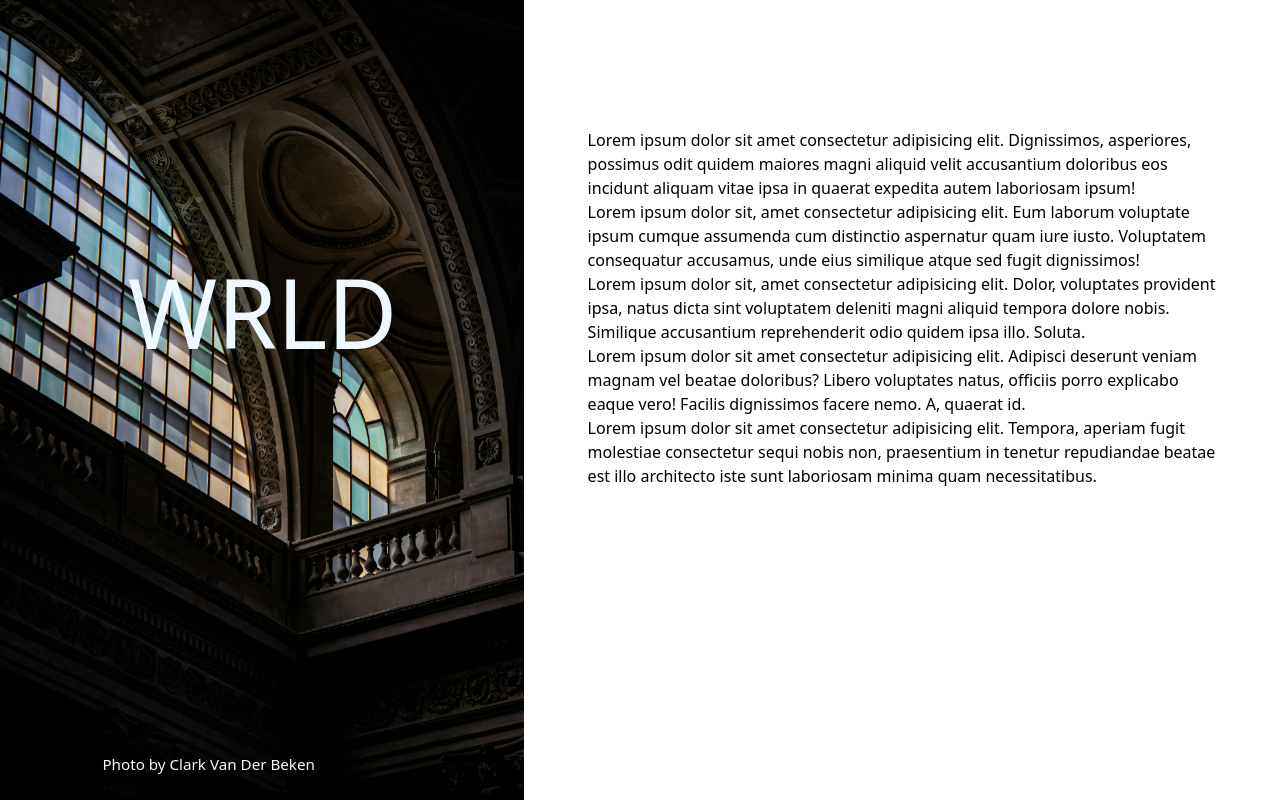
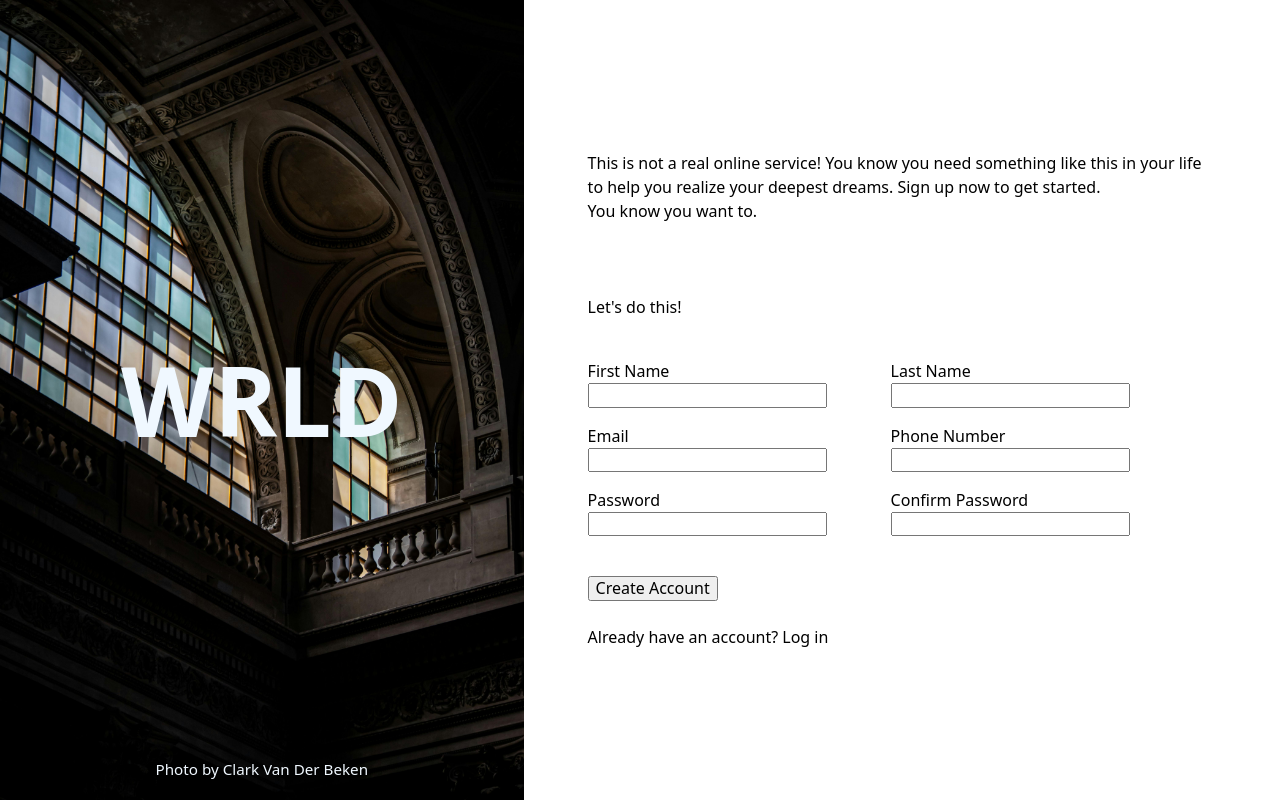
Before and after one commit to zemrwantstolearncoding/odin-sign-up-form, a website: page index.html in a window 1280 px wide. Drawn offline with nearby package versions, Linux system fonts and the light colour scheme.

Commit message:
Needs a ton of css. Otherwise immaculate.

```diff
--- a/index.html
+++ b/index.html
@@ -14,11 +14,52 @@
             <p class="pic-credit">Photo by <a href="https://www.pexels.com/photo/intricate-neo-classical-church-interior-in-paris-32431789/">Clark Van Der Beken</a></p>
         </div>
         <div class="sign-up-section">
-            <h1>Lorem ipsum dolor sit amet consectetur adipisicing elit. Dignissimos, asperiores, possimus odit quidem maiores magni aliquid velit accusantium doloribus eos incidunt aliquam vitae ipsa in quaerat expedita autem laboriosam ipsum!</h1>
-            <h2>Lorem ipsum dolor sit, amet consectetur adipisicing elit. Eum laborum voluptate ipsum cumque assumenda cum distinctio aspernatur quam iure iusto. Voluptatem consequatur accusamus, unde eius similique atque sed fugit dignissimos!</h2>
-            <h3>Lorem ipsum dolor sit, amet consectetur adipisicing elit. Dolor, voluptates provident ipsa, natus dicta sint voluptatem deleniti magni aliquid tempora dolore nobis. Similique accusantium reprehenderit odio quidem ipsa illo. Soluta.</h3>
-            <h4>Lorem ipsum dolor sit amet consectetur adipisicing elit. Adipisci deserunt veniam magnam vel beatae doloribus? Libero voluptates natus, officiis porro explicabo eaque vero! Facilis dignissimos facere nemo. A, quaerat id.</h4>
-            <h5>Lorem ipsum dolor sit amet consectetur adipisicing elit. Tempora, aperiam fugit molestiae consectetur sequi nobis non, praesentium in tenetur repudiandae beatae est illo architecto iste sunt laboriosam minima quam necessitatibus.</h5>
+            <div class="header-section">
+                <p>This is not a real online service! You know you need something like this in your life to help you realize your deepest dreams. Sign up now to get started.</p>
+                <p>You know you want to.</p>
+            </div>
+            <form class="form-section" action="#">
+                <legend>Let's do this!</legend>
+
+                <div class="form-section">
+                    <div class="form-row">
+                        <div class="form-item first-name">
+                            <label for="first-name">First Name</label>
+                            <input id="first-name" type="text">
+                        </div>
+                        <div class="form-item last-name">
+                            <label for="last-name">Last Name</label>
+                            <input id="last-name" type="text">
+                        </div>
+                    </div>
+
+                    <div class="form-row">
+                        <div class="form-item email">
+                            <label for="email">Email</label>
+                            <input id="first-name" type="email">
+                        </div>
+                        <div class="form-item phone">
+                            <label for="phone">Phone Number</label>
+                            <input id="phone" type="number">
+                        </div>
+                    </div>
+
+                    <div class="form-row">
+                        <div class="form-item password">
+                            <label for="password">Password</label>
+                            <input id="password" type="password">
+                        </div>
+                        <div class="form-item conf-password">
+                            <label for="conf-password">Confirm Password</label>
+                            <input id="conf-password" type="password">
+                        </div>
+                    </div>
+                </div>
+                <div class="submit-button">
+                    <button type="submit">Create Account</button>
+                    <p>Already have an account? <a href="#">Log in</a></p>
+                </div>
+            </form>
         </div>
     </main>
 </body>
--- a/styles.css
+++ b/styles.css
@@ -23,29 +23,47 @@ img {
   max-inline-size: 100%;
 }
 
+
+/* this removes the ugly arrows on input type number */
+/* Chrome, Safari, Edge, Opera */
+input::-webkit-outer-spin-button,
+input::-webkit-inner-spin-button {
+  -webkit-appearance: none;
+  margin: 0;
+}
+
+
+
 main {
     display: flex;
 }
 
+div.hero-section {
+  position: sticky;
+  height: 100vh;
+  top: 0;
+}
+
 img.hero-image {
-    height: 100vh;
-    position: sticky;
-    top: 0;
+    height: 100%;
 }
 
 p.title {
-  position: fixed;
-  top: 30%;
-  left: 10%;
+  position: absolute;
+  top: 50%;
+  left: 50%;
+  transform: translate(-50%, -50%);
   z-index: 1;
   color: aliceblue;
   font-size: 12vh;
+  font-weight: 600;
 }
 
 p.pic-credit {
-  position: fixed;
-  bottom: 3%;
-  left: 8%;
+  position: absolute;
+  bottom: 1%;
+  left: 50%;
+  transform: translate(-50%, -50%);
   z-index: 1;
   color: aliceblue;
   font-size: 1.9vh;
@@ -60,5 +78,37 @@ div.sign-up-section {
     width: 60%;
     display: flex;
     flex-direction: column;
-    padding: 10% 5%;
+    justify-content: center;
+    padding: 2% 5%;
+    gap: 72px;
 }
+
+form.form-section {
+  display: flex;
+  flex-direction: column;
+  gap: 5vh;
+}
+
+div.form-section {
+  display: flex;
+  flex-direction: column;
+  gap: 2vh;
+}
+
+div.form-row {
+  display: flex;
+  flex-wrap: wrap;
+  gap: 5vw;
+}
+
+div.form-item {
+  display: flex;
+  flex-direction: column;
+}
+
+div.submit-button {
+  display: flex;
+  flex-direction: column;
+  align-items: flex-start;
+  gap: 24px;
+}
```
